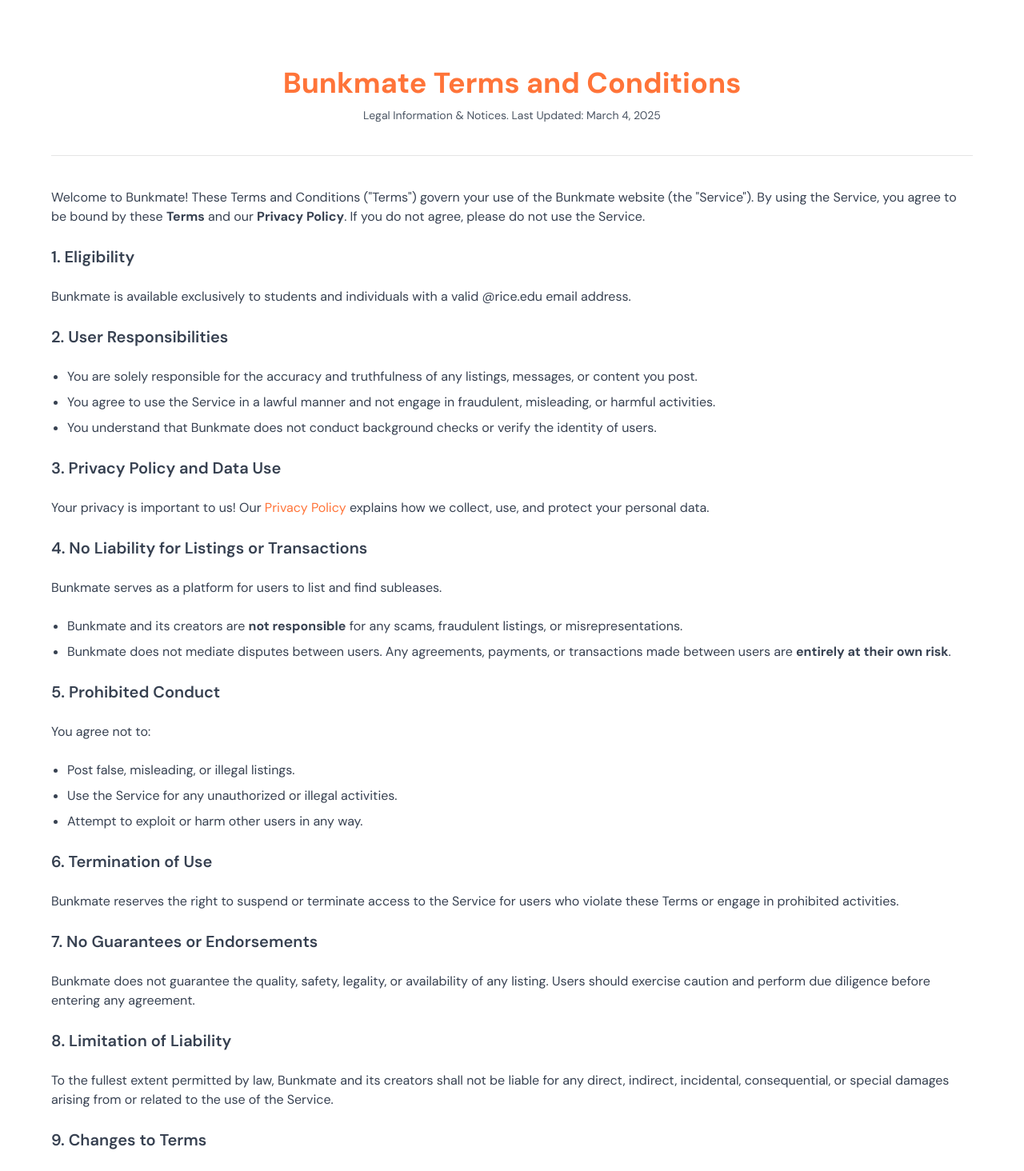
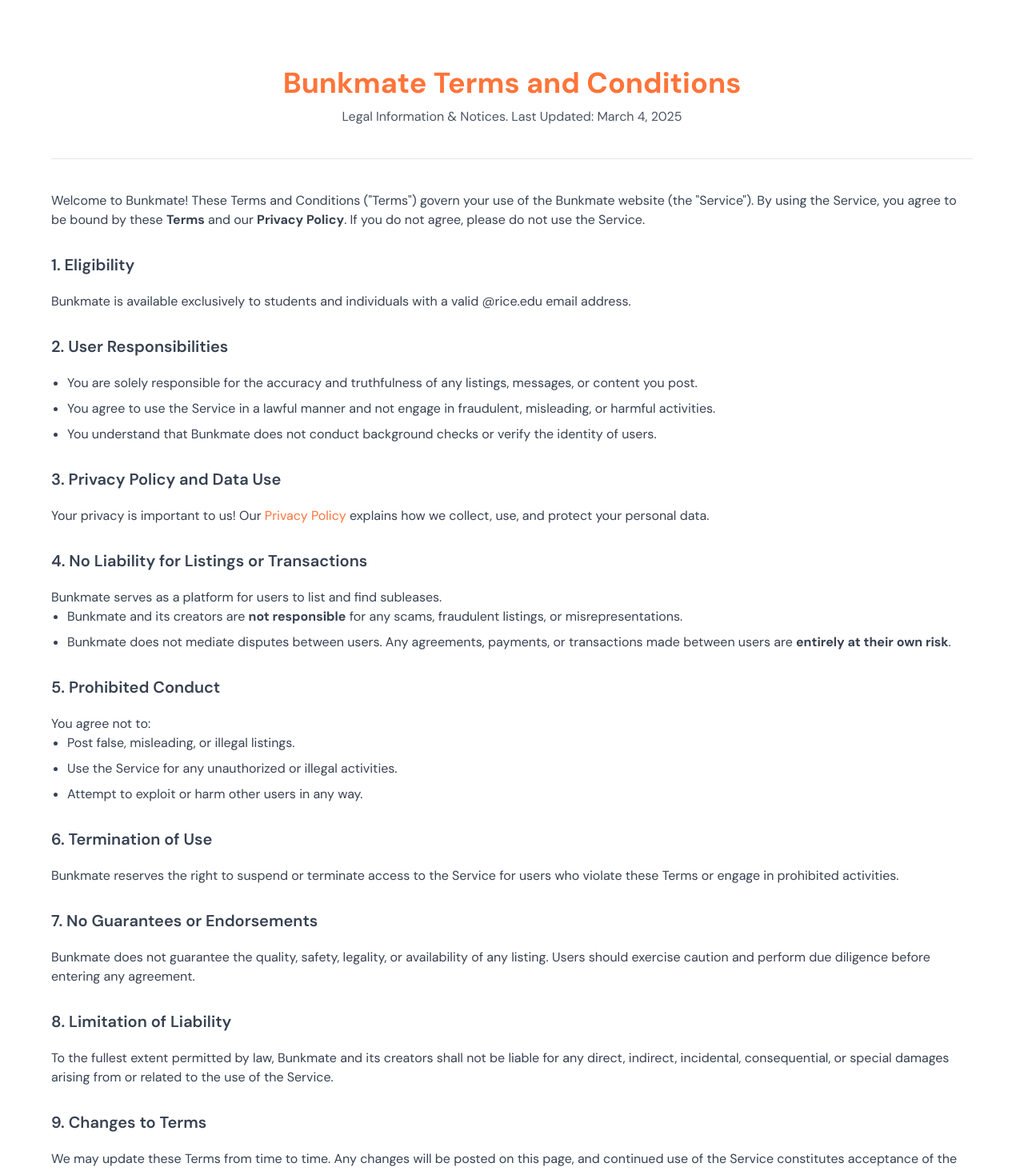
Before and after one commit to rice-apps/bunkmate-but-better, a Next.js app: page /sign-in/terms in a window 1280 px wide. Shown: the top 1464 px of the page at 80% size. Built offline with nearby package versions, Linux system fonts and the light colour scheme; no server answers; what @bprogress/next would draw is missing.

Commit message:
minor refactoring

```diff
--- a/app/sign-in/terms/page.tsx
+++ b/app/sign-in/terms/page.tsx
@@ -2,7 +2,20 @@
 
 import Footer from "@/components/Footer";
 import Link from "next/link";
-// import { IoMdArrowRoundBack } from "react-icons/io";
+
+// Mini component for each term section.
+const Term = ({
+  title,
+  children,
+}: {
+  title: string;
+  children: React.ReactNode;
+}) => (
+  <div>
+    <h2 className="text-xl mt-[30px] font-semibold">{title}</h2>
+    <div className="mt-5">{children}</div>
+  </div>
+);
 
 
 export default function TermsOfService() {
@@ -14,7 +27,7 @@ export default function TermsOfService() {
             <IoMdArrowRoundBack className="text-4xl text-[#FF7439] mr-2" />
           </Link> */}
           <h1 className="text-4xl pb-[10px] font-bold">Bunkmate Terms and Conditions</h1>
-          <p className="text-gray-600 text-sm">Legal Information & Notices. Last Updated: March 4, 2025</p>
+          <p className="text-gray-600 text-md">Legal Information & Notices. Last Updated: March 4, 2025</p>
         </div>
 
         <hr className="h-px w-full my-[40px] bg-gray-200 border-1 dark:bg-gray-700"></hr>
@@ -26,19 +39,25 @@ export default function TermsOfService() {
             If you do not agree, please do not use the Service.
           </p>
 
-          <h2 className="text-xl font-semibold">1. Eligibility</h2>
+          {/* Start of Terms. */}
+
+          <Term title="1. Eligibility">
             <p>
-            Bunkmate is available exclusively to students and individuals with a valid @rice.edu email address.
+              Bunkmate is available exclusively to students and individuals with a valid
+              @rice.edu email address.
             </p>
+          </Term>
 
-          <h2 className="text-xl font-semibold">2. User Responsibilities</h2>
+          <Term title="2. User Responsibilities">
             <ul className="list-disc pl-5 space-y-2">
               <li>You are solely responsible for the accuracy and truthfulness of any listings, messages, or content you post.</li>
               <li>You agree to use the Service in a lawful manner and not engage in fraudulent, misleading, or harmful activities.</li>
               <li>You understand that Bunkmate does not conduct background checks or verify the identity of users.</li>
             </ul>
+          </Term>
 
-          <h2 className="text-xl font-semibold">3. Privacy Policy and Data Use</h2>
+
+          <Term title="3. Privacy Policy and Data Use">
             <p>
               Your privacy is important to us! Our{" "}
               <Link href="/sign-in/privacy" className="text-[#FF7439] hover:underline">
@@ -46,36 +65,42 @@ export default function TermsOfService() {
               </Link>{" "}
               explains how we collect, use, and protect your personal data.
             </p>
+          </Term>
 
-
-          <h2 className="text-xl font-semibold">4. No Liability for Listings or Transactions</h2>
+          <Term title="4. No Liability for Listings or Transactions">
             <p>Bunkmate serves as a platform for users to list and find subleases.</p>
             <ul className="list-disc pl-5 space-y-2">
               <li>Bunkmate and its creators are <strong>not responsible</strong> for any scams, fraudulent listings, or misrepresentations.</li>
               <li>Bunkmate does not mediate disputes between users. Any agreements, payments, or transactions made between users are <strong>entirely at their own risk</strong>.</li>
             </ul>
+          </Term>
 
-          <h2 className="text-xl font-semibold">5. Prohibited Conduct</h2>
+          <Term title="5. Prohibited Conduct">
             <p>You agree not to:</p>
             <ul className="list-disc pl-5 space-y-2">
               <li>Post false, misleading, or illegal listings.</li>
               <li>Use the Service for any unauthorized or illegal activities.</li>
               <li>Attempt to exploit or harm other users in any way.</li>
             </ul>
+          </Term>
 
-          <h2 className="text-xl font-semibold">6. Termination of Use</h2>
+          <Term title="6. Termination of Use">
             <p>Bunkmate reserves the right to suspend or terminate access to the Service for users who violate these Terms or engage in prohibited activities.</p>
+          </Term>
 
-          <h2 className="text-xl font-semibold">7. No Guarantees or Endorsements</h2>
+          <Term title="7. No Guarantees or Endorsements">
             <p>Bunkmate does not guarantee the quality, safety, legality, or availability of any listing. Users should exercise caution and perform due diligence before entering any agreement.</p>
+          </Term>
 
-          <h2 className="text-xl font-semibold">8. Limitation of Liability</h2>
+          <Term title="8. Limitation of Liability">
             <p>To the fullest extent permitted by law, Bunkmate and its creators shall not be liable for any direct, indirect, incidental, consequential, or special damages arising from or related to the use of the Service.</p>
+          </Term>
 
-          <h2 className="text-xl font-semibold">9. Changes to Terms</h2>
+          <Term title="9. Changes to Terms">
             <p>We may update these Terms from time to time. Any changes will be posted on this page, and continued use of the Service constitutes acceptance of the revised Terms.</p>
+          </Term>
 
-          <h2 className="text-xl font-semibold">10. Contact Information</h2>
+          <Term title="10. Contact Information">
             <p>
               For questions or concerns regarding these Terms, please contact us at:
             </p>
@@ -84,6 +109,7 @@ export default function TermsOfService() {
               <li><a href="mailto:lh53@rice.edu" className="text-[#FF7439] hover:underline">lh53@rice.edu</a> (Lucy Han)</li>
               <li><a href="mailto:sp180@rice.edu" className="text-[#FF7439] hover:underline">sp180@rice.edu</a> (Sathya Padmanabhan)</li>
             </ul>
+          </Term>
         </div>
       </div>
       <Footer />
```
Lines whose indentation alone changed are shown as unchanged.
